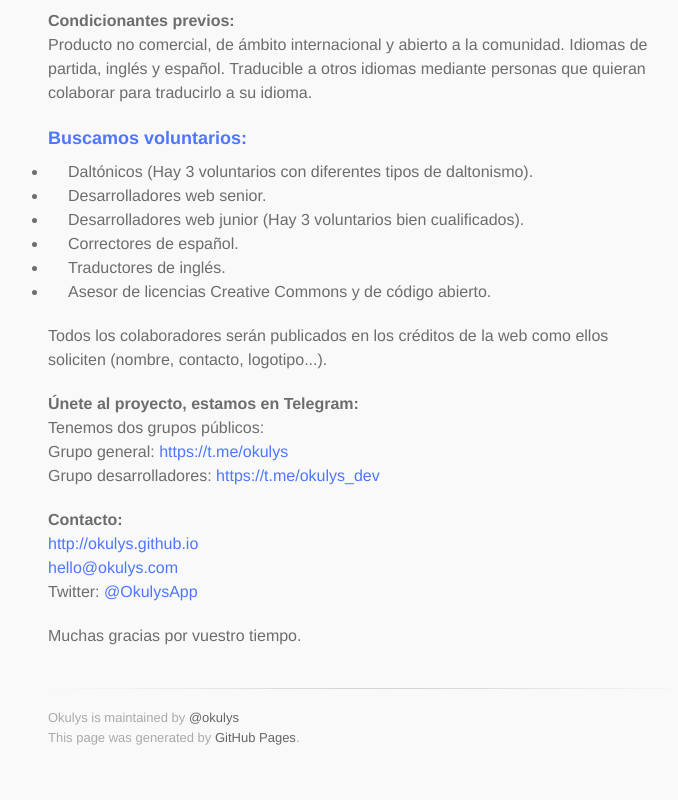
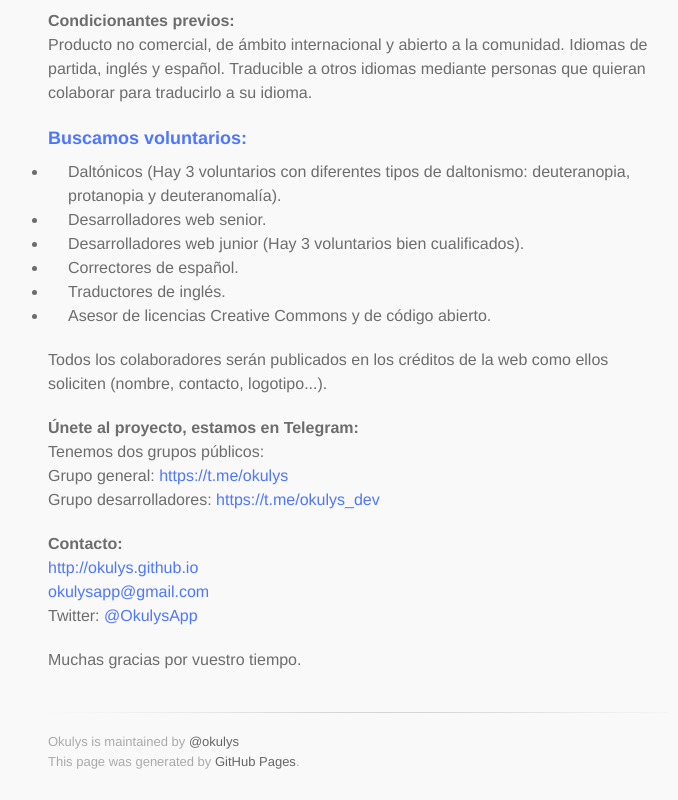
Before and after one commit to inclusivecolors/inclusivecolors.github.io, a plain HTML site: page index.html in a window 1280 px wide. Shown: the part 1454-2254 px from the top of the page, without its empty margins (282-960 px from the left). Before the commit the page ends 2231 px from the top, so only its background shows below. Drawn offline with Linux system fonts and the light colour scheme.

Commit message:
Update index.html

```diff
--- a/index.html
+++ b/index.html
@@ -29,7 +29,7 @@
 <p>Este proyecto consiste en crear una página web donde se divulgará el daltonismo, la problemática de las personas que la padecen en un contexto de sociedad de la información y la comunicación donde el color es muy importante y ofrecer herramientas a los profesionales que trabajamos con el color (diseñadores gráficos, frontends, diseñadores UI, programadores de videojuegos,...) para ofrecerles paletas de colores testeadas con daltónicos y así ofrecer a los profesionales la seguridad de que trabajan con colores inclusivos.</p>
 
 <p>Os invito a difundir este proyecto porque busco personas daltónicas que quieran colaborar con los tests de prueba.
-Podéis contactar conmigo en el correo: <a href="mailto:hello@okulys.com">hello@okulys.com</a></p>
+Podéis contactar conmigo en el correo: <a href="mailto:okulysapp@gmail.com">okulysapp@gmail.com</a></p>
 
 <p>A continuación os dejo la información para conocer este proyecto social.</p>
 
@@ -63,7 +63,7 @@ Producto no comercial, de ámbito internacional y abierto a la comunidad. Idioma
 
 <h3>Buscamos voluntarios:</h3>
 	<ul>
-		<li>Daltónicos (Hay 3 voluntarios con diferentes tipos de daltonismo).</li>
+		<li>Daltónicos (Hay 3 voluntarios con diferentes tipos de daltonismo: deuteranopia, protanopia y deuteranomalía).</li>
 		<li>Desarrolladores web senior.</li>
     <li>Desarrolladores web junior (Hay 3 voluntarios bien cualificados).</li>
     <li>Correctores de español.</li>
@@ -81,7 +81,7 @@ Grupo desarrolladores: <a href="https://t.me/okulys_dev">https://t.me/okulys_dev
 <p>
 	<strong>Contacto:</strong><br>
 	<a href="http://okulys.github.io">http://okulys.github.io</a><br>
-	<a href="mailto:hello@okulys.com">hello@okulys.com</a><br>
+	<a href="mailto:okulysapp@gmail.com">okulysapp@gmail.com</a><br>
 	Twitter: <a href="https://twitter.com/OkulysApp">@OkulysApp</a><br>
 </p>
 
```
